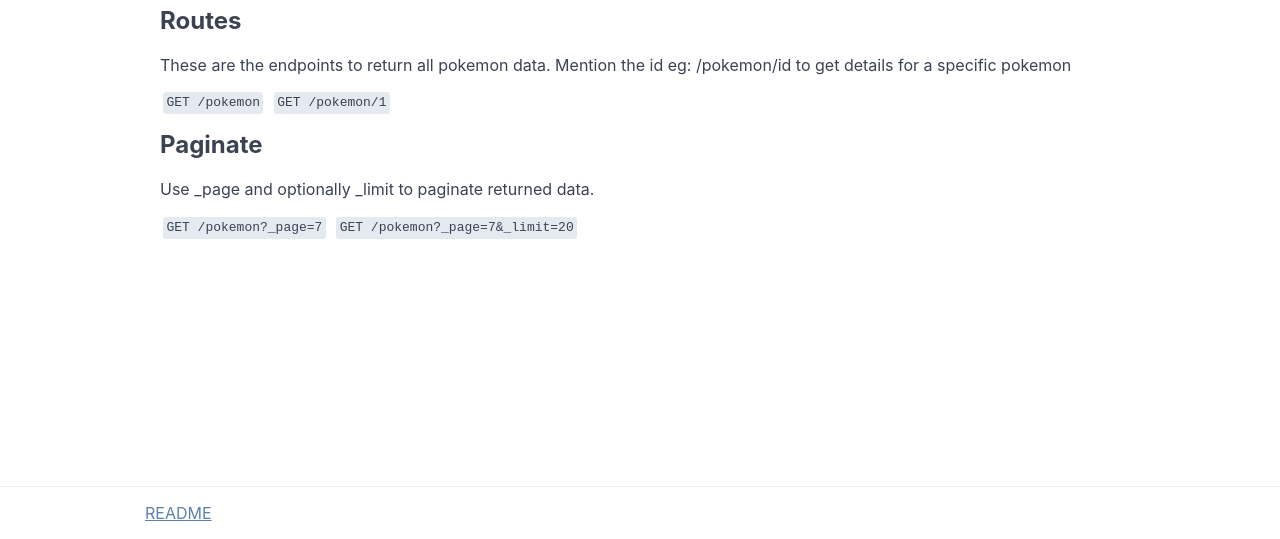
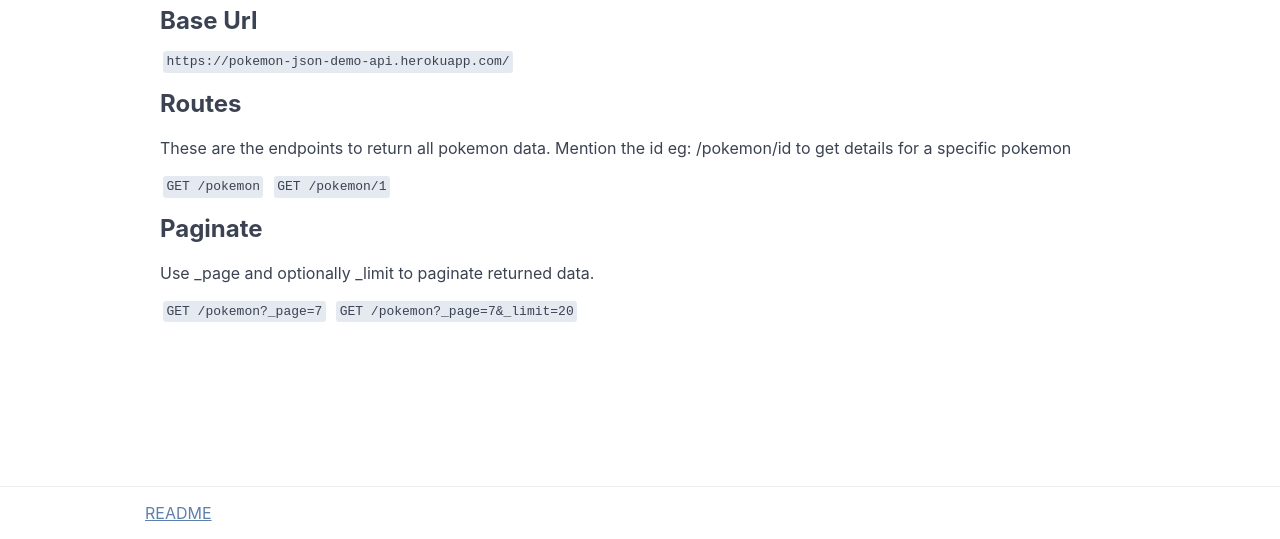
Before and after one commit to balub/pokemon-mock-api, a website: page public/index.html in a window 1280 px wide. Shown: the part 261-800 px from the top of the page. Drawn offline with Linux system fonts and the light colour scheme; no server answers.

Commit message:
Added base url

```diff
--- a/public/index.html
+++ b/public/index.html
@@ -34,6 +34,9 @@
 
           <h1>Documentation</h1>
 
+          <h2>Base Url</h2>
+          <code>https://pokemon-json-demo-api.herokuapp.com/</code>
+
           <h2>Routes</h2>
           <p>These are the endpoints to return all pokemon data. Mention the id eg: /pokemon/id to get details for a specific pokemon</p>
           <code>GET    /pokemon</code>
```
